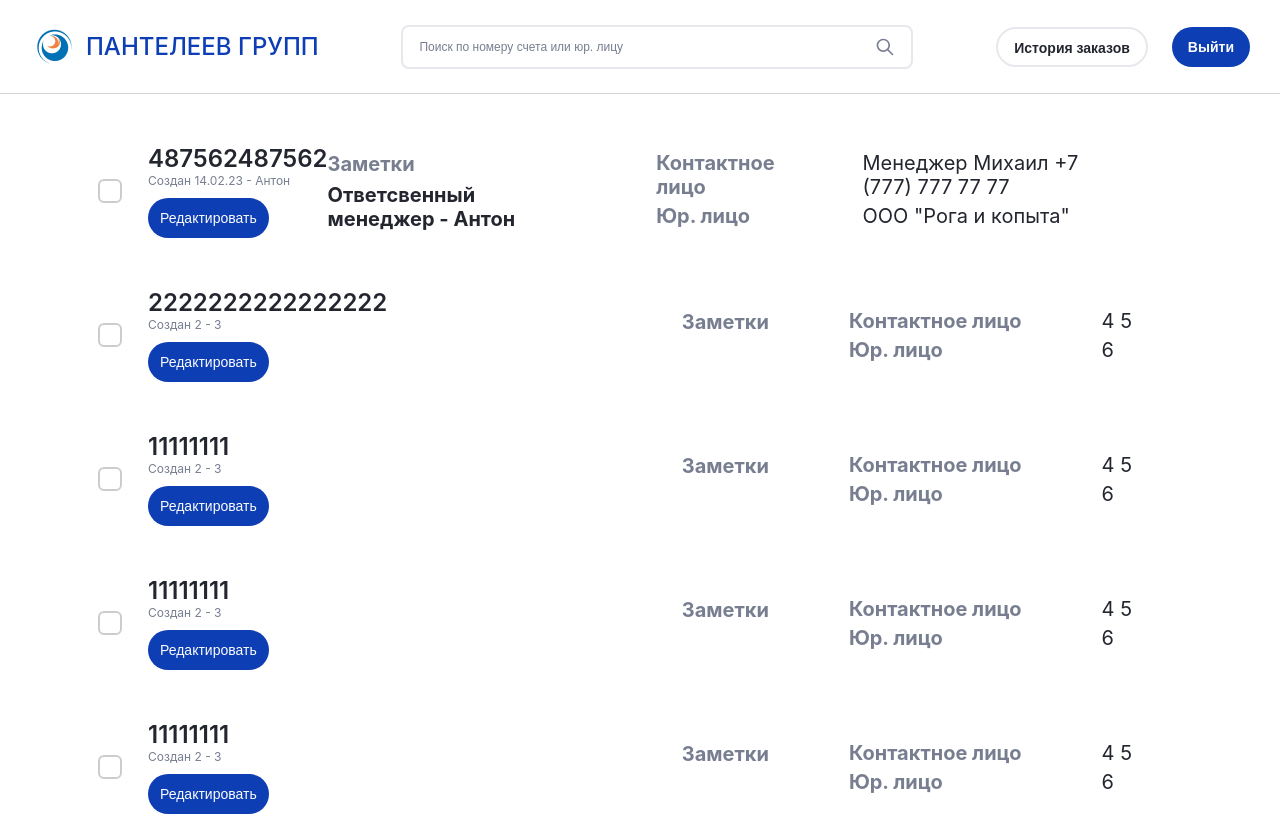
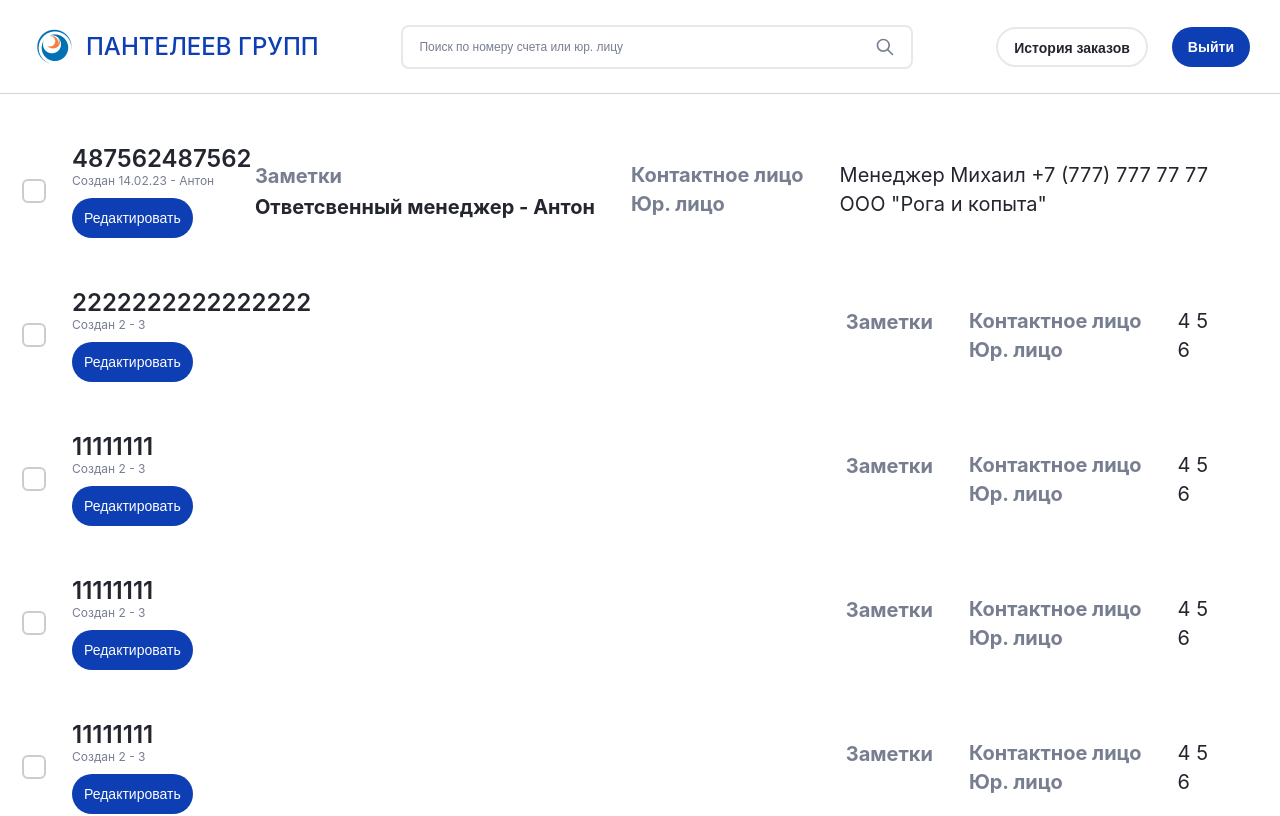
Before and after one commit to Kuretao/PanteleevGroup, a React (Create React App) app: page /History in a window 1280 px wide. Shown: the top 816 px of the page. Built offline with nearby package versions, Linux system fonts and the light colour scheme.

Commit message:
Медиа запрос для страницы истории ордеров

```diff
--- a/src/components/pages/History/History.css
+++ b/src/components/pages/History/History.css
@@ -165,3 +165,14 @@
     flex-wrap: wrap;
     width: 100%;
 }
+
+
+@media screen and (max-width: 1500px) {
+    .container.history{
+        padding: 0 72px;
+    }
+
+    .history__rightside{
+        gap: 36px;
+    }
+}
--- a/src/components/pages/NewOrderPage/OrderPage.jsx
+++ b/src/components/pages/NewOrderPage/OrderPage.jsx
@@ -14,7 +14,6 @@ const VariantBlock = ({ title, children , disabled}) => {
             <div><div className="left-panel">
                 <i></i>
                 <span>{title}</span>
-
             </div></div>
             <div className="right-panel">{children}</div>
         </div>
```
